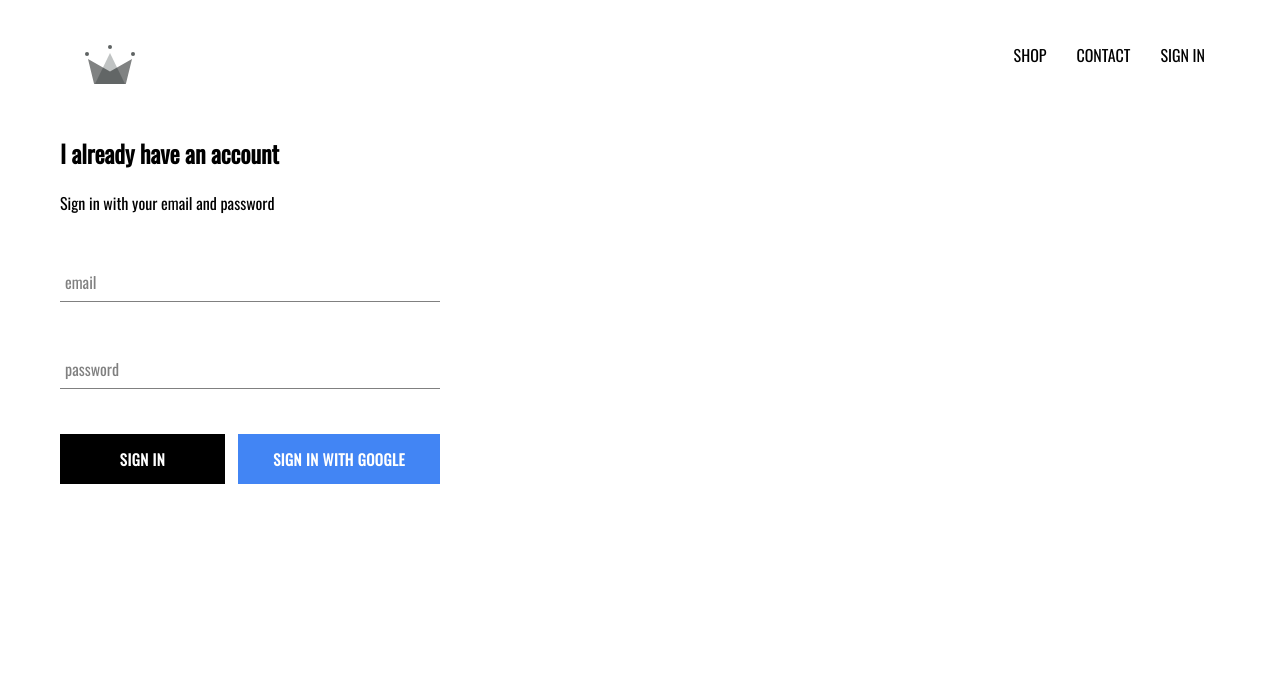
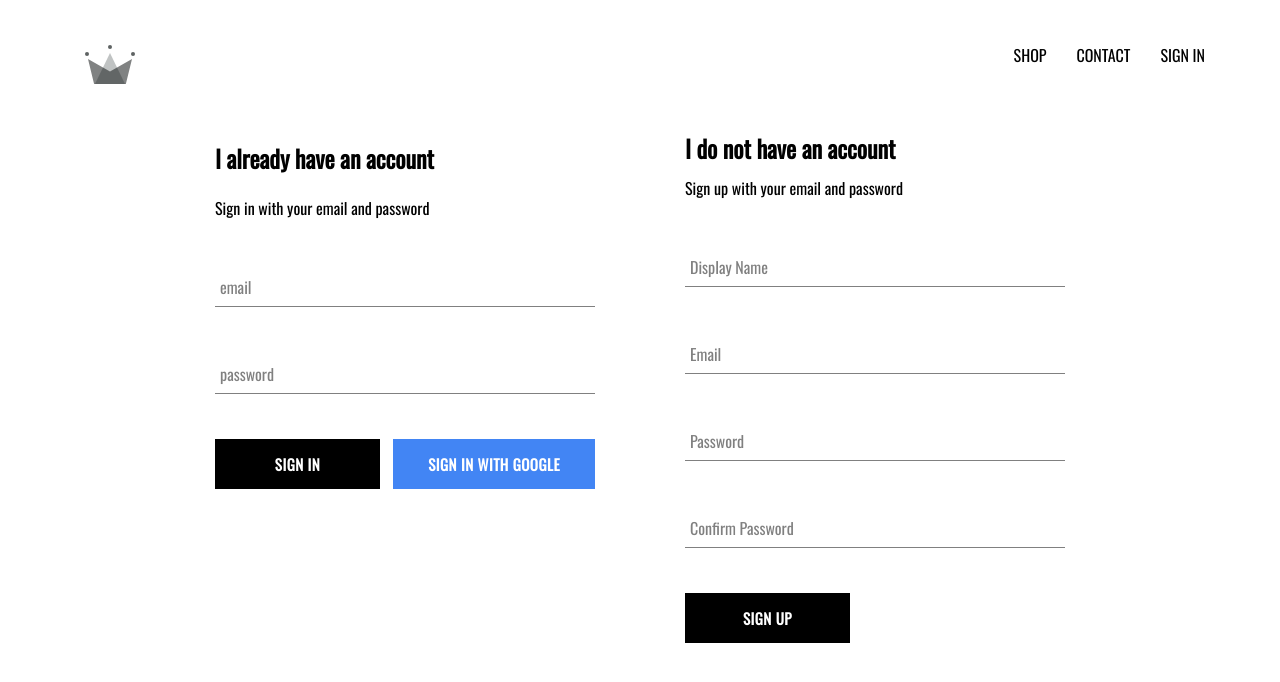
Before and after one commit to mha-fiz/mhlifewear, a React (Create React App) app: page /signin in a window 1280 px wide. Shown: the top 682 px of the page. Built offline with nearby package versions, Linux system fonts and the light colour scheme; no server answers.

Commit message:
adding signup functionality with email and password and store it in firestore

```diff
--- a/src/App.js
+++ b/src/App.js
@@ -6,7 +6,7 @@
 import Header from "./components/header/header.component";
 import SignInAndSignUp from "./pages/sign-in-and-sign-up/sign-in-and-sign-up.component";
 
-import { auth } from "./firebase/firebase.utils";
+import { auth, createUserProfile } from "./firebase/firebase.utils";
 
 class App extends React.Component {
   constructor() {
@@ -20,10 +20,24 @@
 
   componentDidMount() {
     //? adds an observer for changes in user's sign-in state
-    this.unsubscribeFromAuth = auth.onAuthStateChanged(user => {
-      this.setState({ currentUser: user });
+    this.unsubscribeFromAuth = auth.onAuthStateChanged(async userAuth => {
+      if (userAuth) {
+        const userRef = await createUserProfile(userAuth);
 
-      console.log(user);
+        userRef.onSnapshot(snapShot => {
+          //onSnapshot: listen if there's any changes regarding CRUD of the object we give
+          this.setState({
+            currentUser: {
+              id: snapShot.id, //the uid
+              ...snapShot.data() //the displayName,email,createdAt
+            }
+          });
+          console.log(this.state);
+        });
+      } else {
+        //if it's null
+        this.setState({ currentUser: userAuth });
+      }
     });
   }
 
--- /dev/null
+++ b/src/components/sign-up/sign-up.component.jsx
@@ -0,0 +1,99 @@
+import React from "react";
+import FormInput from "../form-input/form-input.component";
+import CustomButton from "../custom-button/custom-button.component";
+import { auth, createUserProfile } from "../../firebase/firebase.utils";
+import "./sign-up.styles.scss";
+
+class SignUp extends React.Component {
+  constructor() {
+    super();
+    this.state = {
+      displayName: "",
+      email: "",
+      password: "",
+      confirmPassword: ""
+    };
+  }
+
+  handleSubmit = async e => {
+    e.preventDefault();
+
+    const { displayName, email, password, confirmPassword } = this.state;
+
+    if (password !== confirmPassword) {
+      alert("Passwords dont match!");
+      return;
+    }
+
+    try {
+      const { user } = await auth.createUserWithEmailAndPassword(
+        email,
+        password
+      );
+      await createUserProfile(user, { displayName }); //!TODO: why the 'displayName' is an object?
+
+      //clearing out the form, because the data already submitted to firebase
+      this.setState({
+        displayName: "",
+        email: "",
+        password: "",
+        confirmPassword: ""
+      });
+    } catch (error) {
+      console.error(error);
+    }
+  };
+
+  handleChange = e => {
+    const { name, value } = e.target;
+    this.setState({ [name]: value });
+  };
+
+  render() {
+    const { displayName, email, password, confirmPassword } = this.state;
+    return (
+      <div className="sign-up">
+        <h2 className="title">I do not have an account</h2>
+        <span>Sign up with your email and password</span>
+        <form className="sign-up-form" onSubmit={this.handleSubmit}>
+          <FormInput
+            type="text"
+            name="displayName"
+            value={displayName}
+            label="Display Name"
+            onChange={this.handleChange}
+            required
+          />
+          <FormInput
+            type="email"
+            name="email"
+            label="Email"
+            value={email}
+            onChange={this.handleChange}
+            required
+          />
+          <FormInput
+            type="password"
+            name="password"
+            value={password}
+            label="Password"
+            onChange={this.handleChange}
+            required
+          />
+          <FormInput
+            type="password"
+            name="confirmPassword"
+            value={confirmPassword}
+            label="Confirm Password"
+            onChange={this.handleChange}
+            required
+          />
+
+          <CustomButton type="submit">SIGN UP</CustomButton>
+        </form>
+      </div>
+    );
+  }
+}
+
+export default SignUp;
--- /dev/null
+++ b/src/components/sign-up/sign-up.styles.scss
@@ -0,0 +1,9 @@
+.sign-up {
+  display: flex;
+  flex-direction: column;
+  width: 380px;
+
+  .title {
+    margin: 10px 0;
+  }
+}
--- a/src/firebase/firebase.utils.js
+++ b/src/firebase/firebase.utils.js
@@ -23,4 +23,31 @@
 provider.setCustomParameters({ prompt: "select_account" });
 export const signInWithGoogle = () => auth.signInWithPopup(provider);
 
+//? saving userAuth object to firestore db
+export const createUserProfile = async (userAuth, additionalData) => {
+  if (!userAuth) return;
+
+  const userRef = firestore.doc(`users/${userAuth.uid}`); //a documentReference
+  const snapShot = userRef.get(); //a documentSnapshot
+
+  //? when the user not yet exist, create one
+  if (!snapShot.exists) {
+    const { displayName, email } = userAuth;
+    const createdAt = new Date();
+
+    try {
+      await userRef.set({
+        displayName,
+        email,
+        createdAt,
+        ...additionalData
+      });
+    } catch (error) {
+      console.log("error creating new user", error.message);
+    }
+  }
+
+  return userRef; //in case we need it for something else later
+};
+
 export default firebase;
--- a/src/pages/sign-in-and-sign-up/sign-in-and-sign-up.component.jsx
+++ b/src/pages/sign-in-and-sign-up/sign-in-and-sign-up.component.jsx
@@ -1,10 +1,12 @@
 import React from "react";
 import "./sign-in-and-sign-up.styles.scss";
 import SignIn from "../../components/sign-in/sign-in.component";
+import SignUp from "../../components/sign-up/sign-up.component";
 
 const SignInAndSignUp = () => (
   <div className="sign-in-and-sign-up">
     <SignIn />
+    <SignUp />
   </div>
 );
 
--- a/src/pages/sign-in-and-sign-up/sign-in-and-sign-up.styles.scss
+++ b/src/pages/sign-in-and-sign-up/sign-in-and-sign-up.styles.scss
@@ -0,0 +1,6 @@
+.sign-in-and-sign-up {
+  width: 850px;
+  display: flex;
+  justify-content: space-between;
+  margin: 30px auto;
+}
```
